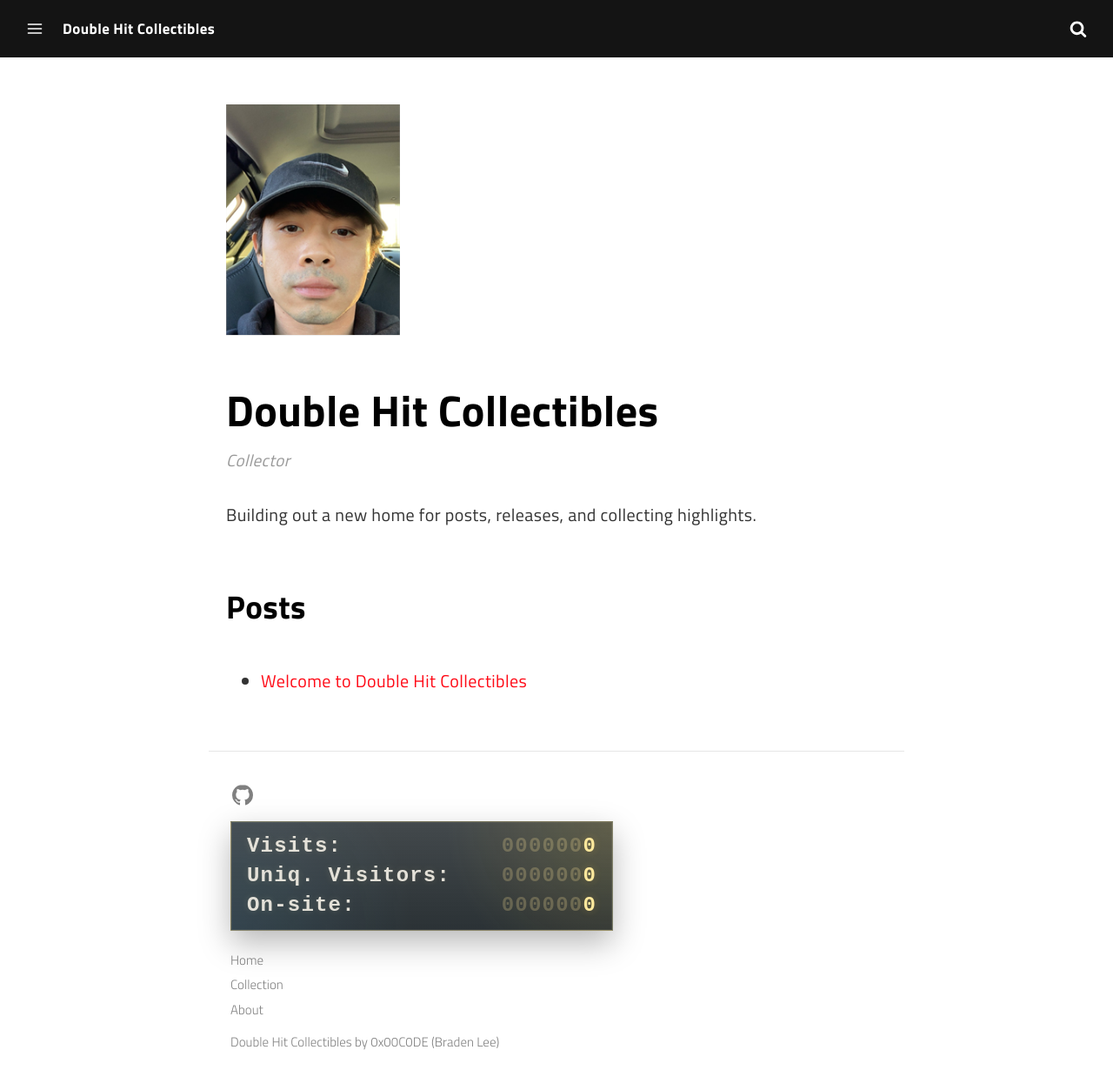
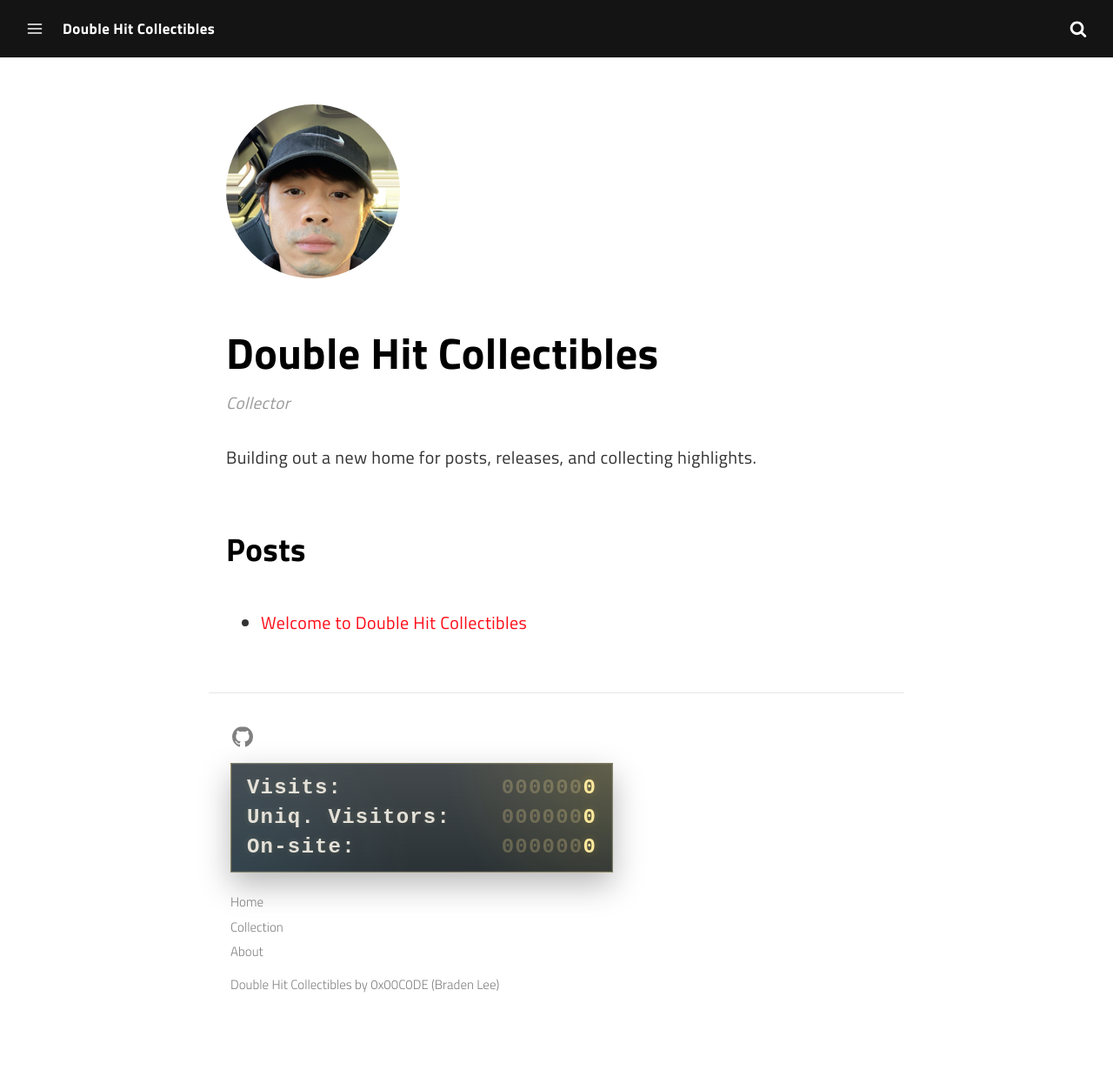
Before and after one commit to doublehitcollectibles/doublehitcollectibles.github.io, a Jekyll site: the page built from _authors/doublehitcollectibles.md, in a window 1280 px wide and 1230 px high. Shown: the whole window at 87% size. Built offline with Jekyll 4.4.1, drawn with Linux system fonts in a browser that asks for light colours; a script that is not in the unit is left out.

Commit message:
Use filled circular profile crop

```diff
--- a/_sass/_author.scss
+++ b/_sass/_author.scss
@@ -37,7 +37,7 @@
 
   img {
     width: rem(150px);
-    border-radius: rem(4px);
+    border-radius: 50%;
     display: block;
     margin: auto;
     object-fit: cover;
--- a/_sass/_staff.scss
+++ b/_sass/_staff.scss
@@ -9,7 +9,7 @@
 
   img {
     width: rem(150px);
-    border-radius: rem(4px);
+    border-radius: 50%;
     margin: 0 rem(20px) rem(20px);
     object-fit: cover;
 
```
Also changed, not shown: assets/img/uploads/profile.png, src/img/uploads/profile.png.
